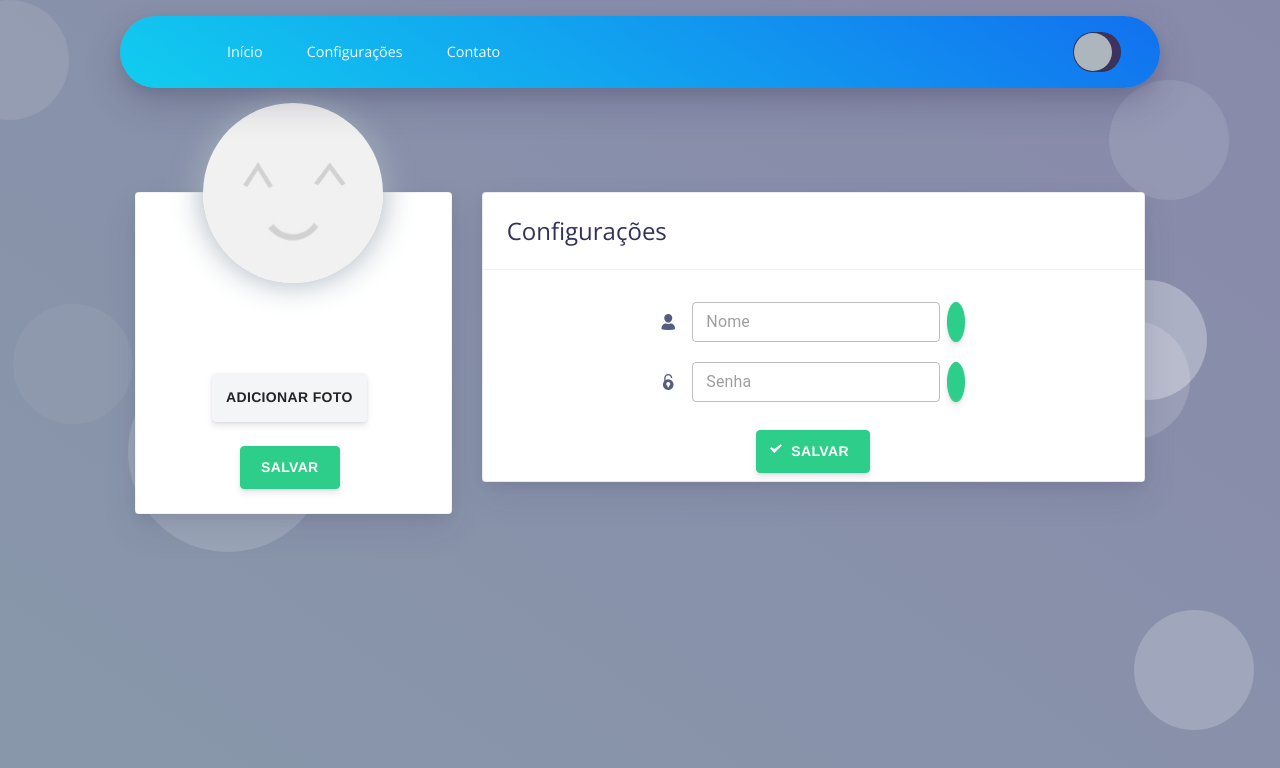
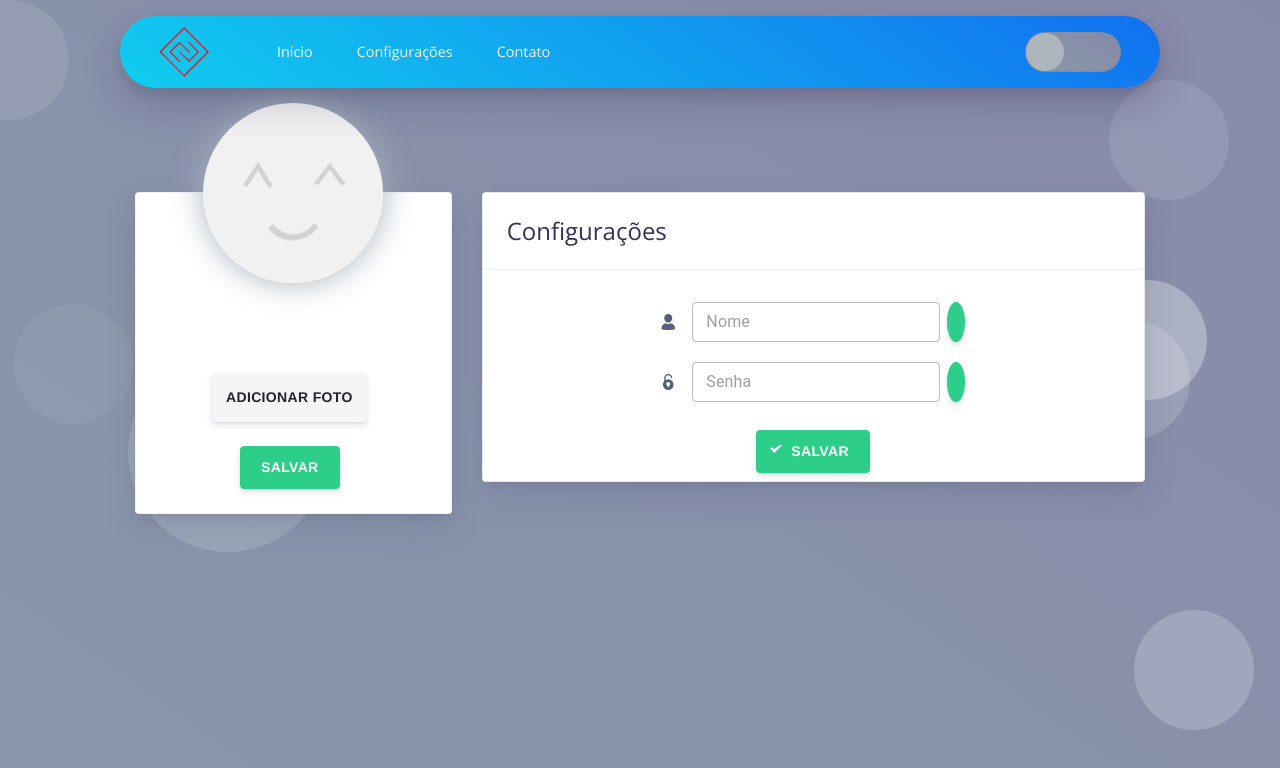
Before and after one commit to theovictor/curriculoweb, a React (Create React App) app: page /configuracao in a window 1280 px wide. Shown: the top 768 px of the page. Built offline with nearby package versions, Linux system fonts and the light colour scheme; no server answers; sample sign-in values are in the browser's storage; some icons are missing.

Commit message:
ajustes de estilo

```diff
--- a/src/assets/css/navbar.css
+++ b/src/assets/css/navbar.css
@@ -1,5 +1,6 @@
 .card-nav {
   border-radius: 20rem !important;
+  min-width: 6rem!important;
 }
 span#nome {
   color: white;
@@ -13,7 +14,7 @@ span#nome {
   border-radius: 5rem !important;
   box-shadow: 0 15px 35px rgb(50 50 93 / 25%), 0 5px 15px rgb(0 0 0 / 10%);
 }
-img.logo-user-navbar{
+/* img.logo-user-navbar{
   background-image: url(../img/theme/team-4-800x800.jpg);
   background-size: cover;
   background-position: center;
@@ -21,4 +22,15 @@ img.logo-user-navbar{
   position: relative;
   min-height: 35px!important;
   width: 35px!important;
+} */
+.foto-nav{
+  border: 2px solid #c2282b;
 }
+.logo-navbar{
+  background-image: url(../img/logo-nav.png);
+  background-size: cover;
+  background-position: center;
+  background-repeat: no-repeat;
+  min-height: 50px!important;
+  width: 50px!important;
+}
--- a/src/assets/css/upload-img.css
+++ b/src/assets/css/upload-img.css
@@ -41,6 +41,7 @@
   left: 50%;
   transition: all .15s ease;
   box-shadow: 0 0 2rem 0 rgb(167, 178, 189)!important;
+  border: 3px solid #c2282b;
 }
 
 @media(max-width:768px) {
@@ -57,6 +58,7 @@
     left: 50%;
     transition: all .15s ease;
     box-shadow: 0 0 2rem 0 rgb(167, 178, 189)!important;
+    border: 3px solid #c2282b;
   }
   .settings .card-profile-image>.rounded-circle{
     background-image: url(../img/placeholder.jpg);
@@ -71,9 +73,9 @@
     left: 50%;
     transition: all .15s ease;
     box-shadow: 0 0 2rem 0 rgb(167, 178, 189)!important;
+    border: 3px solid #c2282b;
   }
 }
-
 
 .settings .fileinput .thumbnail>img {
   max-height: 100%;
--- a/src/layouts/components/Navbar1.js
+++ b/src/layouts/components/Navbar1.js
@@ -1,31 +1,24 @@
 import React, {useEffect} from "react";
 import { UncontrolledCollapse, DropdownMenu, DropdownItem, DropdownToggle, UncontrolledDropdown, Media, NavbarBrand, Navbar, Nav, Container, Row, Col, Card } from "reactstrap";
 import { Link } from "react-router-dom";
-// import Logo from "components/Logo/Logo.js";
 import { useSelector, useDispatch } from 'react-redux'
+import { api_file } from '../../services/api.js';
 import userActions from '../../store/actions/userActions'
-import { api_file } from '../../services/api.js';
-// import curriculoActions from 'store/actions/curriculoActions';
 
 export default function Navbar1() {
   const rd_user = useSelector( state => state.userReducer);
-  // const nome = sessionStorage.getItem('nome')
-  // const imagem = sessionStorage.getItem('thumbnail')
   const dispatch = useDispatch();
-
   useEffect(() => {
     if(!rd_user.logged){
       dispatch(userActions.busca_user())
     }
   }, [])
-
-
   return (
     <>
       <header className="header-global">
         <Navbar className="navbar-main navbar-transparent navbar-light headroom" expand="lg" id="navbar-main">
           <Container className="nav-container bg-gradient-info">
-            <NavbarBrand className="mr-lg-5 ml-4" to="#" tag={Link}>
+            <NavbarBrand className="mr-lg-5 ml-4">
               <div className="logo-navbar"/>
             </NavbarBrand>
             <button className="navbar-toggler" id="navbar_global">
@@ -100,11 +93,11 @@ export default function Navbar1() {
                 <div className="d-none d-lg-block ml-lg-4">
                   <UncontrolledDropdown nav>
                     <DropdownToggle nav>
-                      <Card className="card-nav collapse-brand bg-gradient-gray-dark">
+                      <Card className="card-nav collapse-brand bg-gradient-gray">
                         <Media className="align-items-center">
                           <span className="avatar avatar-sm rounded-circle">
                           {rd_user.logged?.thumbnail?
-                            <img className="rounded-circle" src={`${api_file}/${rd_user.logged.thumbnail}`} alt="..."/>
+                            <img className="foto-nav rounded-circle" src={`${api_file}/${rd_user.logged.thumbnail}`} alt="..."/>
                             :
                             <div className="rounded-circle"/>
                           }
```
Also changed, not shown: src/assets/img/logo-nav.png (added).
